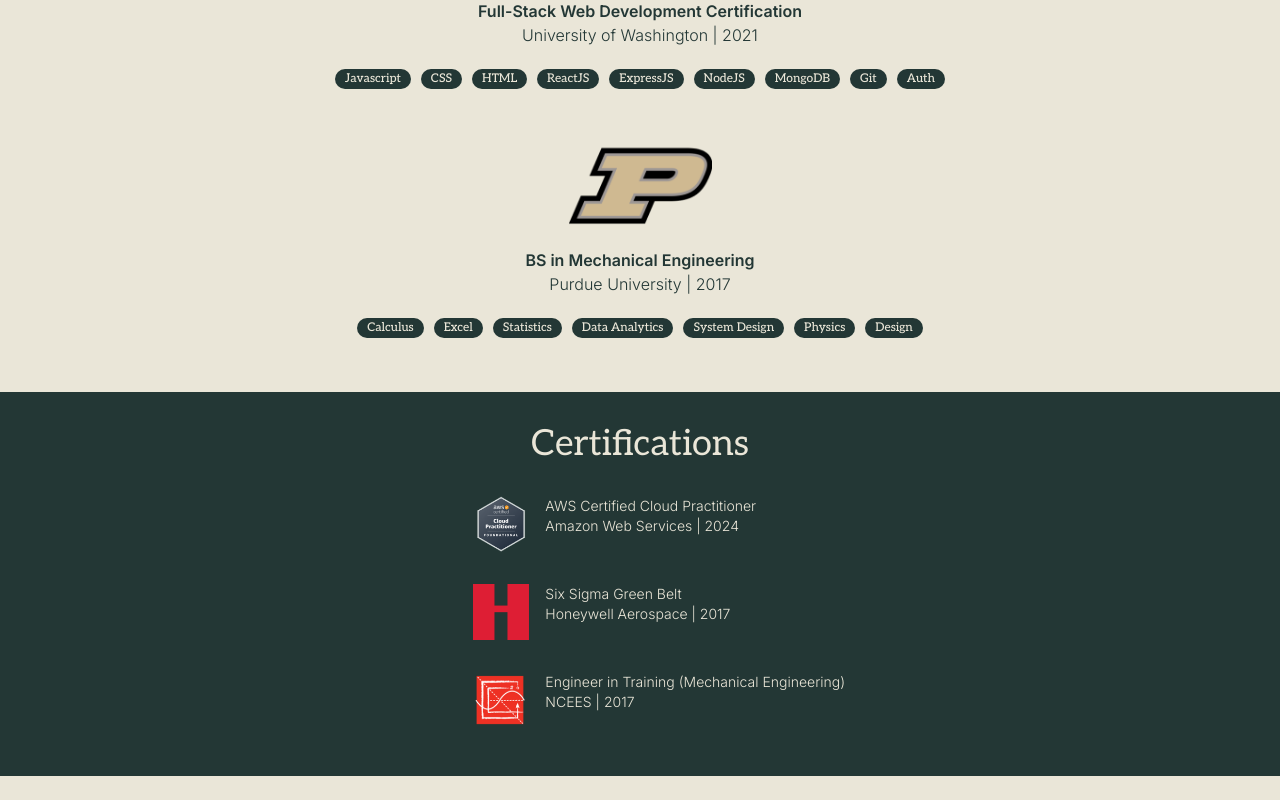
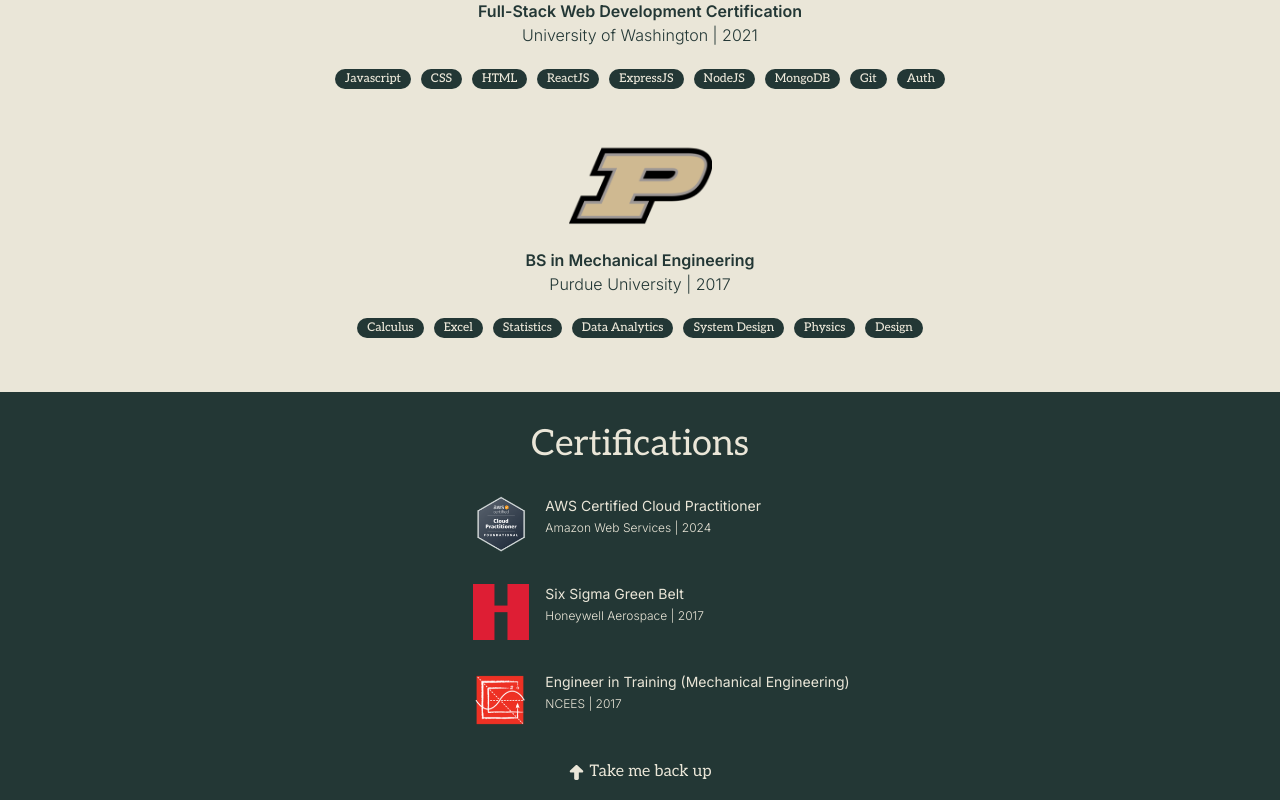
Before and after one commit to zehrl/portfolio, a React (Create React App) app: page / in a window 1280 px wide. Shown: the part 1431-2231 px from the top of the page. Before the commit the page ends 2207 px from the top, so only its background shows below. Built offline with nearby package versions, Linux system fonts and the light colour scheme.

Commit message:
Fix: index.html not being compiled by tailwind, Add "take me back up" button

```diff
--- a/public/index.html
+++ b/public/index.html
@@ -1,7 +1,5 @@
 <!DOCTYPE html>
-<html lang="en" class="
-  bg-primary
-">
+<html lang="en" class="bg-dark scroll-smooth">
 
 <head>
   <meta charset="utf-8" />
--- a/src/App.tsx
+++ b/src/App.tsx
@@ -3,6 +3,7 @@
 import { ReactComponent as GithubIcon } from './assets/github-icon.svg';
 import { ReactComponent as EmailIcon } from './assets/email-icon.svg';
 import { ReactComponent as DownloadIcon } from './assets/download-icon.svg';
+import { ReactComponent as UpArrowIcon } from './assets/up-arrow-icon.svg';
 import SweetwaterLogo from './assets/sweetwater-logo.png';
 import IngersollRandLogo from './assets/ingersoll-rand-logo.png';
 import HoneywellLogo from './assets/honeywell-logo.png';
@@ -93,7 +94,7 @@
       </div>
 
       {/* SectionTitle */}
-      <div className='pb-8 bg-dark'>
+      <div className='bg-dark'>
         <SectionTitle
           name="Certifications"
           theme='light'
@@ -119,6 +120,11 @@
       </div>
 
       {/* TakeMeBackUpBtn */}
+      <a href="#header" className='flex flex-row justify-center items-center gap-1.5 p-4 bg-dark'>
+        <UpArrowIcon className='fill-primary'/>
+        <span className='font-serif text-primary'>Take me back up</span>
+      </a>
+
       {/* Footer */}
     </div>
 
@@ -138,9 +144,9 @@
       <div className='basis-5/12 text-right'>
         <img className='w-14 inline-block' alt={`${props.logo} logo`} src={props.logo}></img>
       </div>
-      <div className='basis-7/12 text-sm'>
-        <p className='font-light'>{props.certificationName}</p>
-        <p className='font-light'>{props.agency} | {props.years}</p>
+      <div className='basis-7/12'>
+        <p className='font-normal text-sm pb-1'>{props.certificationName}</p>
+        <p className='font-light text-xs'>{props.agency} | {props.years}</p>
       </div>
     </div>
   )
@@ -151,7 +157,8 @@
     <header className="
       flex flex-col items-center
       pt-24 pb-2 gap-2
-    ">
+    "
+      id='header'>
       <div className="
         flex flex-col items-center
         gap-2
--- a/src/index.css
+++ /dev/null
@@ -1,3 +0,0 @@
-index {
-  background-color: #EAE6D8;
-}
--- a/src/index.tsx
+++ b/src/index.tsx
@@ -2,7 +2,6 @@
 import ReactDOM from 'react-dom/client';
 import App from './App';
 import './output.css' // Tailwind CSS
-import './index.css'
 
 const root = ReactDOM.createRoot(
   document.getElementById('root') as HTMLElement
--- a/src/output.css
+++ b/src/output.css
@@ -578,32 +578,12 @@
   min-height: 100vh;
 }
 
-.w-36 {
-  width: 9rem;
-}
-
-.w-auto {
-  width: auto;
-}
-
-.w-16 {
-  width: 4rem;
-}
-
 .w-14 {
   width: 3.5rem;
 }
 
-.max-w-xl {
-  max-width: 36rem;
-}
-
-.flex-grow {
-  flex-grow: 1;
-}
-
-.basis-6\/12 {
-  flex-basis: 50%;
+.w-36 {
+  width: 9rem;
 }
 
 .basis-5\/12 {
@@ -634,10 +614,6 @@
   flex-wrap: wrap;
 }
 
-.items-end {
-  align-items: flex-end;
-}
-
 .items-center {
   align-items: center;
 }
@@ -646,36 +622,24 @@
   justify-content: center;
 }
 
+.gap-1 {
+  gap: 0.25rem;
+}
+
 .gap-2 {
   gap: 0.5rem;
 }
 
-.gap-1 {
-  gap: 0.25rem;
-}
-
-.gap-0\.5 {
-  gap: 0.125rem;
-}
-
-.gap-2\.5 {
-  gap: 0.625rem;
+.gap-4 {
+  gap: 1rem;
 }
 
 .gap-6 {
   gap: 1.5rem;
 }
 
-.gap-8 {
-  gap: 2rem;
-}
-
-.gap-4 {
-  gap: 1rem;
-}
-
-.gap-x-2 {
-  column-gap: 0.5rem;
+.gap-1\.5 {
+  gap: 0.375rem;
 }
 
 .gap-x-2\.5 {
@@ -686,32 +650,18 @@
   row-gap: 0.75rem;
 }
 
-.gap-y-4 {
-  row-gap: 1rem;
-}
-
-.gap-y-2 {
-  row-gap: 0.5rem;
-}
-
-.space-y-4 > :not([hidden]) ~ :not([hidden]) {
-  --tw-space-y-reverse: 0;
-  margin-top: calc(1rem * calc(1 - var(--tw-space-y-reverse)));
-  margin-bottom: calc(1rem * var(--tw-space-y-reverse));
-}
-
 .space-y-2\.5 > :not([hidden]) ~ :not([hidden]) {
   --tw-space-y-reverse: 0;
   margin-top: calc(0.625rem * calc(1 - var(--tw-space-y-reverse)));
   margin-bottom: calc(0.625rem * var(--tw-space-y-reverse));
 }
 
+.scroll-smooth {
+  scroll-behavior: smooth;
+}
+
 .rounded-3xl {
   border-radius: 1.5rem;
-}
-
-.rounded {
-  border-radius: 0.25rem;
 }
 
 .rounded-full {
@@ -727,6 +677,11 @@
   border-color: rgb(35 55 53 / var(--tw-border-opacity));
 }
 
+.bg-dark {
+  --tw-bg-opacity: 1;
+  background-color: rgb(35 55 53 / var(--tw-bg-opacity));
+}
+
 .bg-primary {
   --tw-bg-opacity: 1;
   background-color: rgb(234 230 216 / var(--tw-bg-opacity));
@@ -737,17 +692,38 @@
   background-color: rgb(194 226 202 / var(--tw-bg-opacity));
 }
 
-.bg-dark {
-  --tw-bg-opacity: 1;
-  background-color: rgb(35 55 53 / var(--tw-bg-opacity));
+.fill-dark {
+  fill: #233735;
+}
+
+.fill-primary {
+  fill: #EAE6D8;
 }
 
 .p-2 {
   padding: 0.5rem;
 }
 
+.p-40 {
+  padding: 10rem;
+}
+
 .p-7 {
   padding: 1.75rem;
+}
+
+.p-4 {
+  padding: 1rem;
+}
+
+.px-2 {
+  padding-left: 0.5rem;
+  padding-right: 0.5rem;
+}
+
+.px-2\.5 {
+  padding-left: 0.625rem;
+  padding-right: 0.625rem;
 }
 
 .px-4 {
@@ -755,9 +731,9 @@
   padding-right: 1rem;
 }
 
-.px-2 {
-  padding-left: 0.5rem;
-  padding-right: 0.5rem;
+.py-0\.5 {
+  padding-top: 0.125rem;
+  padding-bottom: 0.125rem;
 }
 
 .py-1 {
@@ -765,34 +741,9 @@
   padding-bottom: 0.25rem;
 }
 
-.px-8 {
-  padding-left: 2rem;
-  padding-right: 2rem;
-}
-
-.px-2\.5 {
-  padding-left: 0.625rem;
-  padding-right: 0.625rem;
-}
-
-.py-0\.5 {
-  padding-top: 0.125rem;
-  padding-bottom: 0.125rem;
-}
-
 .py-1\.5 {
   padding-top: 0.375rem;
   padding-bottom: 0.375rem;
-}
-
-.py-7 {
-  padding-top: 1.75rem;
-  padding-bottom: 1.75rem;
-}
-
-.py-8 {
-  padding-top: 2rem;
-  padding-bottom: 2rem;
 }
 
 .py-4 {
@@ -804,36 +755,28 @@
   padding-bottom: 0.5rem;
 }
 
+.pb-4 {
+  padding-bottom: 1rem;
+}
+
+.pb-8 {
+  padding-bottom: 2rem;
+}
+
 .pt-24 {
   padding-top: 6rem;
 }
 
-.pb-4 {
-  padding-bottom: 1rem;
-}
-
-.pt-2 {
-  padding-top: 0.5rem;
+.pt-7 {
+  padding-top: 1.75rem;
 }
 
 .pt-8 {
   padding-top: 2rem;
 }
 
-.pt-7 {
-  padding-top: 1.75rem;
-}
-
-.pb-8 {
-  padding-bottom: 2rem;
-}
-
-.pl-16 {
-  padding-left: 4rem;
-}
-
-.pr-4 {
-  padding-right: 1rem;
+.pb-1 {
+  padding-bottom: 0.25rem;
 }
 
 .text-center {
@@ -853,11 +796,6 @@
   line-height: 2.25rem;
 }
 
-.text-xs {
-  font-size: 0.75rem;
-  line-height: 1rem;
-}
-
 .text-4xl {
   font-size: 2.25rem;
   line-height: 2.5rem;
@@ -868,20 +806,25 @@
   line-height: 1.25rem;
 }
 
-.font-medium {
-  font-weight: 500;
-}
-
-.font-bold {
-  font-weight: 700;
+.text-xs {
+  font-size: 0.75rem;
+  line-height: 1rem;
 }
 
 .font-light {
   font-weight: 300;
 }
 
+.font-medium {
+  font-weight: 500;
+}
+
 .font-semibold {
   font-weight: 600;
+}
+
+.font-normal {
+  font-weight: 400;
 }
 
 .italic {
--- a/tailwind.config.js
+++ b/tailwind.config.js
@@ -1,7 +1,7 @@
 /** @type {import('tailwindcss').Config} */
 module.exports = {
   content: [
-    "./index.html",
+    "./public/index.html",
     "./src/**/*.{js,ts,jsx,tsx}",
   ],
   theme: {
```
Also changed, not shown: src/assets/up-arrow-icon.svg (added).
